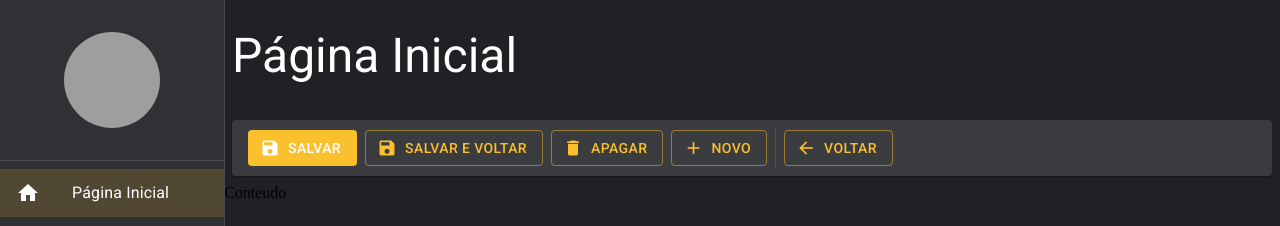
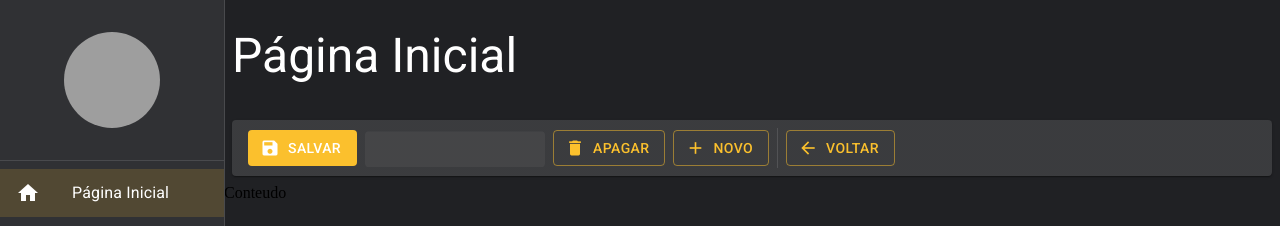
Before and after one commit to EGomesCG/projetoMUI, a React (Create React App) app: page /pagina-inicial in a window 1280 px wide. Shown: the top 226 px of the page. Built offline with nearby package versions, Linux system fonts and the light colour scheme; grey boxes are pictures that could not be loaded.

Commit message:
feat-17: Configurando a funcionalidade Skeleton do MUI

```diff
--- a/src/pages/dashboard/Dashboard.tsx
+++ b/src/pages/dashboard/Dashboard.tsx
@@ -11,7 +11,7 @@ export const Dashboard: React.FC<IDashboard> = ({children}) => {
         <LayoutBasePagina
             titulo="Página Inicial"
             barraDeFerramentas={(
-                <FerramentasDeDetalhes mostrarBotaoSalvarFechar/>
+                <FerramentasDeDetalhes mostrarBotaoSalvarFechar mostrarBotaoSalvarFecharCarregando/>
              )}
         >
             {children}
--- a/src/shared/components/ferrametas-de-detalhes/FerramentasDeDetalhes.tsx
+++ b/src/shared/components/ferrametas-de-detalhes/FerramentasDeDetalhes.tsx
@@ -1,4 +1,4 @@
-import { Box, useTheme, Paper, Button, Icon, Divider } from "@mui/material";
+import { Box, useTheme, Paper, Button, Icon, Divider, Skeleton } from "@mui/material";
 
 interface IFerramentasDeDetalhesProps{
     textoBotaoNovo?: string;
@@ -9,6 +9,12 @@ interface IFerramentasDeDetalhesProps{
     mostrarBotaoSalvar?:boolean;
     mostrarBotaoSalvarFechar?:boolean;
 
+    mostrarBotaoNovoCarregando?:boolean;
+    mostrarBotaoVoltarCarregando?:boolean;
+    mostrarBotaoApagarCarregando?:boolean;
+    mostrarBotaoSalvarCarregando?:boolean;
+    mostrarBotaoSalvarFecharCarregando?:boolean;
+
     aoClicarNovo?: () => void;
     aoClicarVoltar?: () => void;
     aoClicarApagar?: () => void;
@@ -18,6 +24,12 @@ interface IFerramentasDeDetalhesProps{
 
 export const FerramentasDeDetalhes: React.FC<IFerramentasDeDetalhesProps> = ({
     textoBotaoNovo = 'Novo',
+
+    mostrarBotaoSalvarCarregando = false,
+    mostrarBotaoNovoCarregando = false,
+    mostrarBotaoVoltarCarregando = false,
+    mostrarBotaoApagarCarregando = false,
+    mostrarBotaoSalvarFecharCarregando = false,
 
     mostrarBotaoSalvar = true,
     mostrarBotaoNovo = true,
@@ -43,7 +55,7 @@ export const FerramentasDeDetalhes: React.FC<IFerramentasDeDetalhesProps> = ({
         gap={1}//diz a distância de um elemento do outro
         alignItems="center"//alinha horizontalmente os itens
     >
-        {mostrarBotaoSalvar && (
+        {(mostrarBotaoSalvar && !mostrarBotaoSalvarCarregando) && (
             <Button
                 variant="contained"//
                 color="primary"//cor do botão
@@ -53,17 +65,25 @@ export const FerramentasDeDetalhes: React.FC<IFerramentasDeDetalhesProps> = ({
             >Salvar
             </Button>
         )}
-        {mostrarBotaoSalvarFechar && (
+        {(mostrarBotaoSalvarCarregando && (
+            <Skeleton width={110} height={60}/>
+        ))}
+
+        {(mostrarBotaoSalvarFechar && !mostrarBotaoSalvarFecharCarregando) && (
             <Button
-                variant="outlined"//
-                color="primary"//cor do botão
-                disableElevation//desabilitar a sombra
+                variant="outlined"
+                color="primary"
+                disableElevation
                 onClick={aoClicarSalvarFechar}
-                startIcon={<Icon>save</Icon>}//icone
+                startIcon={<Icon>save</Icon>}
             >Salvar e voltar
             </Button>
         )}
-        {mostrarBotaoApagar && (
+        {(mostrarBotaoSalvarFecharCarregando && (
+            <Skeleton width={180} height={60}/>
+        ))}
+
+        {(mostrarBotaoApagar && !mostrarBotaoApagarCarregando) && (
             <Button
                 variant="outlined"//
                 color="primary"//cor do botão
@@ -73,7 +93,11 @@ export const FerramentasDeDetalhes: React.FC<IFerramentasDeDetalhesProps> = ({
             >Apagar
             </Button>
         )}
-        {mostrarBotaoNovo && (
+        {(mostrarBotaoApagarCarregando && (
+            <Skeleton width={110} height={60}/>
+        ))}
+
+        {(mostrarBotaoNovo && !mostrarBotaoNovoCarregando) && (
             <Button
                 variant="outlined"//
                 color="primary"//cor do botão
@@ -83,8 +107,13 @@ export const FerramentasDeDetalhes: React.FC<IFerramentasDeDetalhesProps> = ({
             >{textoBotaoNovo}
             </Button>
         )}
+        {(mostrarBotaoNovoCarregando && (
+            <Skeleton width={110} height={60}/>
+        ))}
+
         <Divider variant="middle" orientation="vertical"/>
-        {mostrarBotaoVoltar && (
+
+        {(mostrarBotaoVoltar && !mostrarBotaoVoltarCarregando) && (
             <Button
                 variant="outlined"//
                 color="primary"//cor do botão
@@ -94,6 +123,9 @@ export const FerramentasDeDetalhes: React.FC<IFerramentasDeDetalhesProps> = ({
             >Voltar
             </Button>
         )}
+         {(mostrarBotaoVoltarCarregando && (
+            <Skeleton width={110} height={60}/>
+        ))}
     </Box>
     );
 };
```
